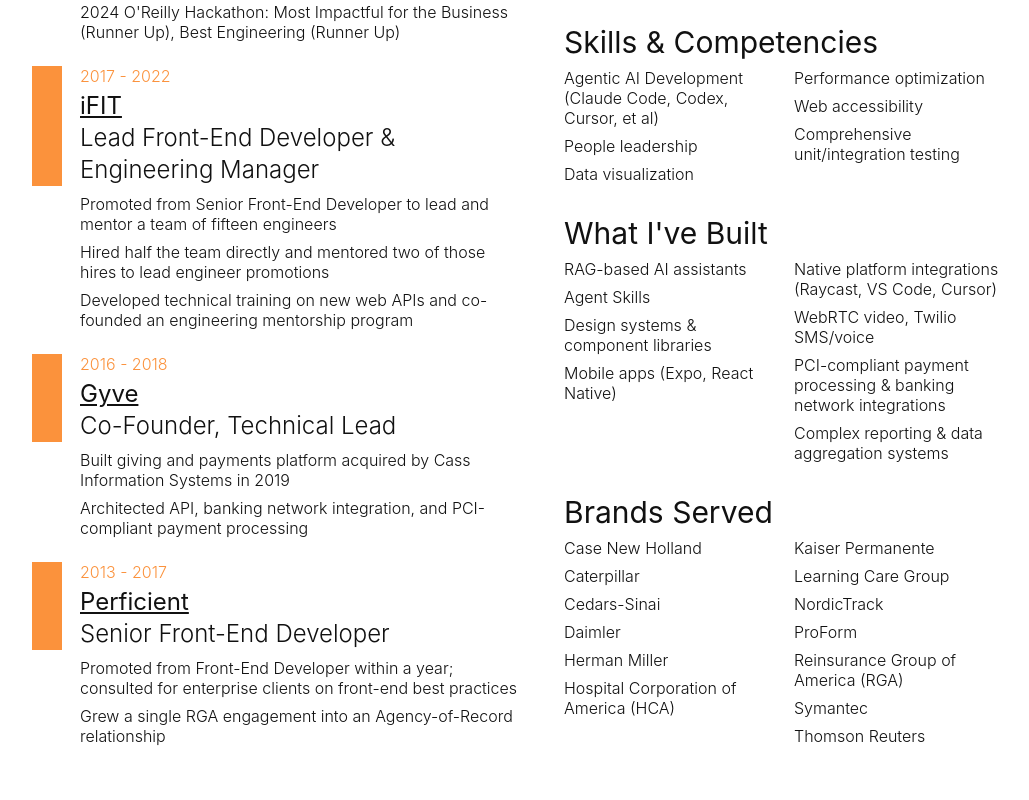
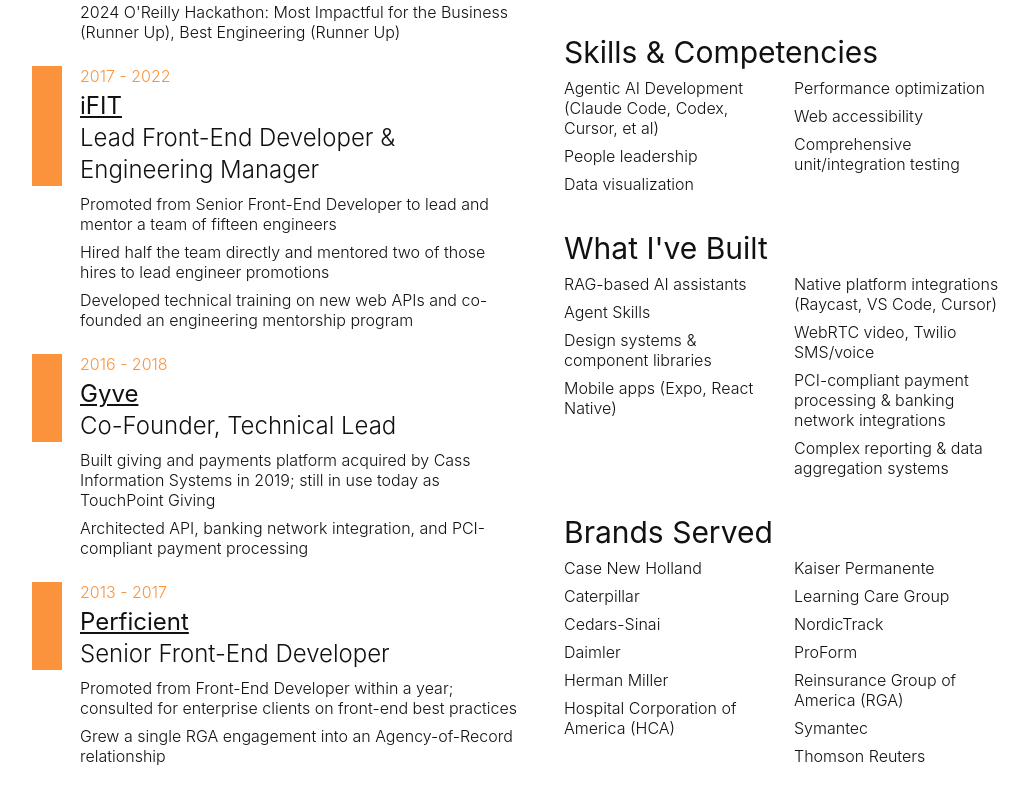
Before and after one commit to DerektheDev/derekthe-dev, a Next.js app: page /resume in a window 1280 px wide. Shown: the part 588-1388 px from the top of the page, without its empty margins (96-1125 px from the left). Built offline with nearby package versions, Linux system fonts and the light colour scheme.

Commit message:
Update Gyve resume link and acquisition bullet

```diff
--- a/data/resume-data.js
+++ b/data/resume-data.js
@@ -24,11 +24,11 @@
   },
   {
     title: "Gyve",
-    titleLink: "https://gyve.com",
+    titleLink: "https://www.touchpointsoftware.com/gyve/",
     subtitle: "Co-Founder, Technical Lead",
     dateRange: ["2016", "2018"],
     bullets: [
-      "Built giving and payments platform acquired by Cass Information Systems in 2019",
+      "Built giving and payments platform acquired by Cass Information Systems in 2019; still in use today as TouchPoint Giving",
       "Architected API, banking network integration, and PCI-compliant payment processing",
     ],
   },
```
